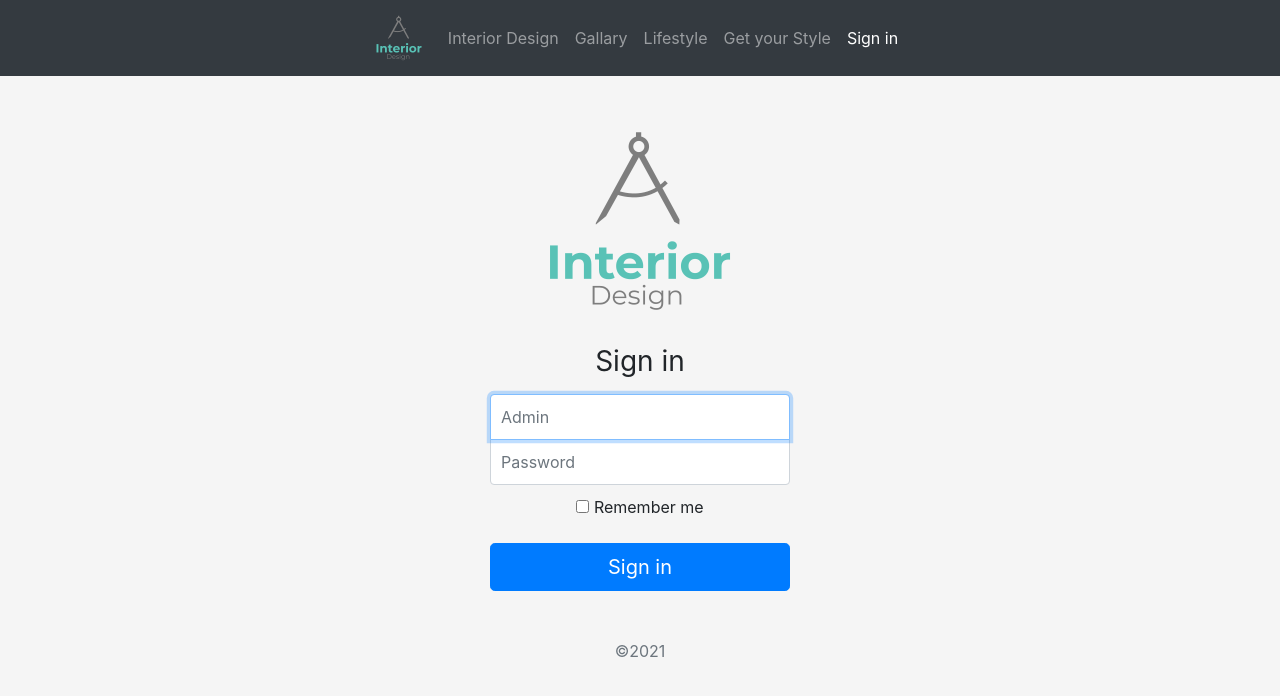
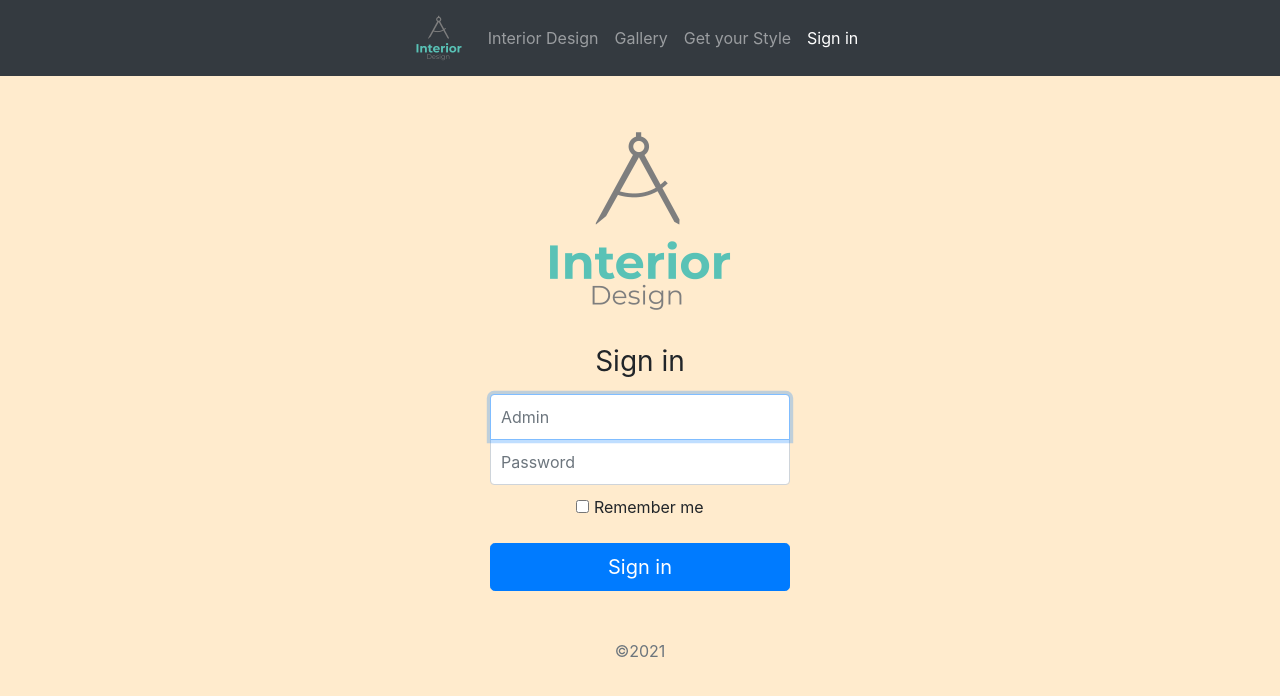
Before and after one commit to paudelritij/beautyWeb, a plain HTML site: page signin.html in a window 1280 px wide. Drawn offline with nearby package versions, Linux system fonts and the light colour scheme.

Commit message:
changed v2.1

```diff
--- a/signin.html
+++ b/signin.html
@@ -4,13 +4,14 @@
   <head>
     <meta charset="utf-8">
     <link rel="icon" href="img/logo.png">
-    <title>Interior Design | Home</title>
+    <title>Interior Design | Sign In</title>
     <meta name="viewport" content="width=device-width, initial-scale=1">
     <link href="css/loginbootstrap.css" rel="stylesheet">
     <link href="css/login.css" rel="stylesheet">
-    </head>
+  </head>
+  <body class="text-center" style="background-color: blanchedalmond;">
 
-  <body class="text-center">
+    <!-------------------------------------------------------------NAVIGATION BAR PART----------------------------------------------------------------->
 
     <nav class="navbar navbar-expand-sm navbar-dark bg-dark fixed-top">
       <div class="mx-auto d-sm-flex d-block flex-sm-nowrap">
@@ -24,13 +25,10 @@
                       <a class="nav-link" href="index.html">Interior Design</a>
                   </li>
                   <li class="nav-item">
-                      <a class="nav-link" href="gallery.html">Gallary</a>
+                      <a class="nav-link" href="gallery.html">Gallery</a>
                   </li>
                   <li class="nav-item">
-                      <a class="nav-link" href="#">Lifestyle</a>
-                  </li>
-                  <li class="nav-item">
-                      <a class="nav-link" href="#">Get your Style</a>
+                      <a class="nav-link" href="style.html">Get your Style</a>
                   </li>
                   <li class="nav-item active">
                       <a class="nav-link" href="signin.html">Sign in</a>
@@ -39,6 +37,9 @@
           </div>
       </div>
     </nav>
+
+    <!-------------------------------------------------------------NAVIGATION BAR PART----------------------------------------------------------------->
+
     <form action="index.html" class="form-signin">
       <img class="mb-4" src="img/logo.png" alt="" >
       <h1 class="h3 mb-3 font-weight-normal">Sign in</h1>
@@ -56,9 +57,9 @@
     </form>
 
 
-
+    <!-------------------------------------------------------------BOOTSTRAP PART----------------------------------------------------------------->
     <script src="https://ajax.googleapis.com/ajax/libs/jquery/3.5.1/jquery.min.js"></script>
-        <script src="https://cdnjs.cloudflare.com/ajax/libs/popper.js/1.16.0/umd/popper.min.js"></script>
-        <script src="https://maxcdn.bootstrapcdn.com/bootstrap/4.5.2/js/bootstrap.min.js"></script>
+    <script src="https://cdnjs.cloudflare.com/ajax/libs/popper.js/1.16.0/umd/popper.min.js"></script>
+    <script src="https://maxcdn.bootstrapcdn.com/bootstrap/4.5.2/js/bootstrap.min.js"></script>
   </body>
 </html>
```
Also changed, not shown: gallery.html (+15 -44 lines), style.html (+14 -90 lines).
